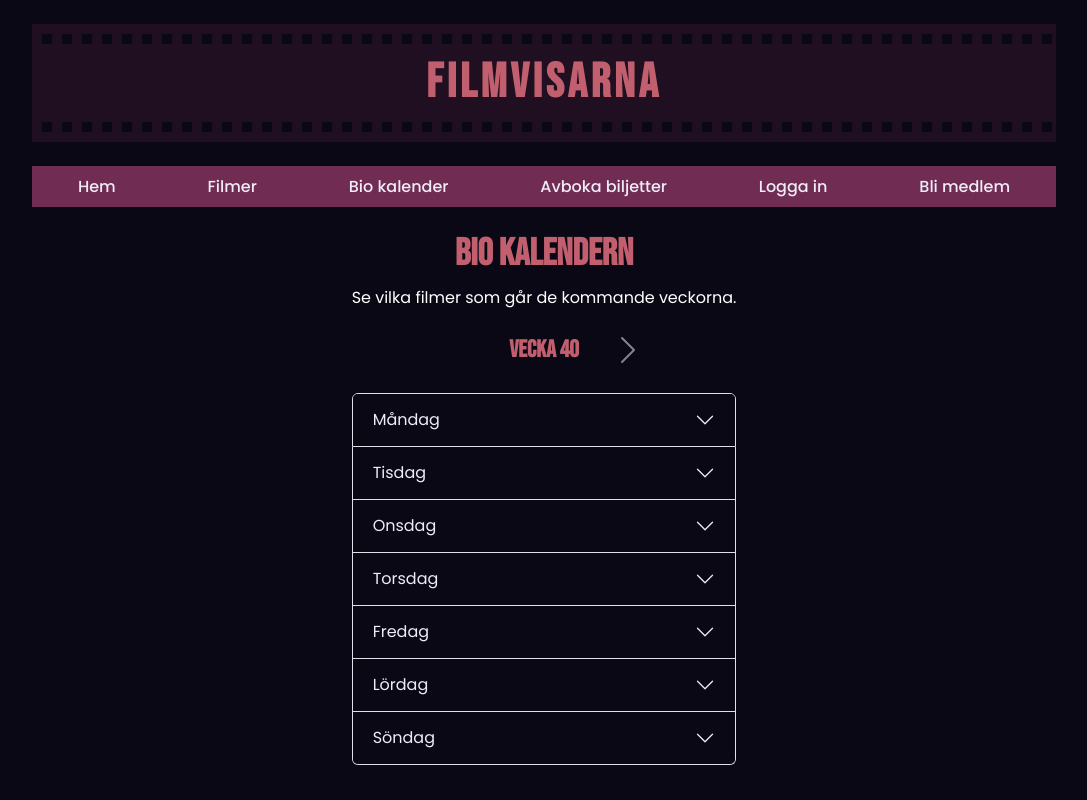
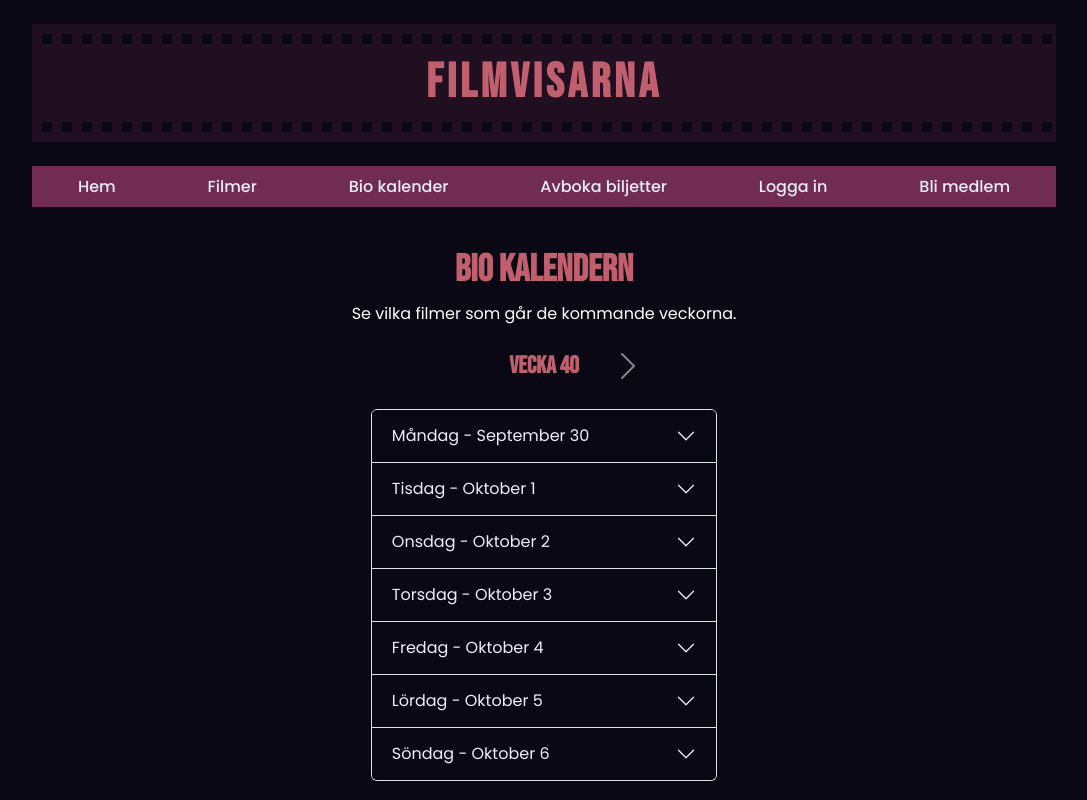
Before and after one commit to staraii/filmvisarna, a React (Vite) app in the folder frontend/: page /bio-kalender in a window 1280 px wide. Shown: the whole page, without its empty margins (96-1183 px from the left). Built offline with nearby package versions, Linux system fonts and the light colour scheme.

Commit message:
fixade så att man kan byta veckor på movie calendar

```diff
--- a/frontend/src/components/MovieCalendar/MovieCalendar.css
+++ b/frontend/src/components/MovieCalendar/MovieCalendar.css
@@ -1,5 +1,5 @@
 .Days {
-  width: 100%;
+  width: 90%;
   margin: 0 auto;
   margin-top: 20px;
 }
@@ -148,3 +148,7 @@
   font-size: 1.5rem;
   margin: 1rem 0rem 0rem 0rem;
 }
+
+.Movie-Text {
+  margin-top: 1rem;
+}
--- a/frontend/src/components/MovieCalendar/MovieCalendar.tsx
+++ b/frontend/src/components/MovieCalendar/MovieCalendar.tsx
@@ -1,3 +1,4 @@
+import { useState } from "react";
 import "./MovieCalendar.css";
 import Carousel from "react-bootstrap/Carousel";
 import Accordion from "react-bootstrap/Accordion";
@@ -8,6 +9,367 @@ import Sleepers from "../../../public/sleepers_poster.jpg";
 import Titanic from "../../../public/titanic_poster.jpg";
 
 function MovieCalendar() {
+  const [activeWeekIndex, setActiveWeekIndex] = useState(0); // State för att hålla koll på aktiv vecka
+
+  const weeks = [
+    { title: "Vecka 40", startDate: "2024-10-01" },
+    { title: "Vecka 41", startDate: "2024-10-08" },
+    { title: "Vecka 42", startDate: "2024-10-15" },
+    { title: "Vecka 43", startDate: "2024-10-22" },
+  ];
+
+  // Filmer för varje dag i varje vecka
+  const daysData = [
+    // Vecka 40
+    [
+      {
+        day: "Måndag - September 30",
+        movies: [
+          {
+            title: "Pippi Långstrump (1970)",
+            genre: "Barnlitteratur",
+            age: "8+",
+            time: "17:00",
+            poster: Pippi,
+          },
+        ],
+      },
+      {
+        day: "Tisdag - Oktober 1",
+        movies: [
+          {
+            title: "Titanic (1997)",
+            genre: "Romantik, Drama",
+            age: "15+",
+            time: "19:00",
+            poster: Titanic,
+          },
+        ],
+      },
+      {
+        day: "Onsdag - Oktober 2",
+        movies: [
+          {
+            title: "Sleepers (1996)",
+            genre: "Drama, Thriller",
+            age: "15+",
+            time: "22:00",
+            poster: Sleepers,
+          },
+        ],
+      },
+      {
+        day: "Torsdag - Oktober 3",
+        movies: [
+          {
+            title: "Titanic (1997)",
+            genre: "Romantik, Drama",
+            age: "15+",
+            time: "19:00",
+            poster: Titanic,
+          },
+        ],
+      },
+      {
+        day: "Fredag - Oktober 4",
+        movies: [
+          {
+            title: "Pippi Långstrump (1970)",
+            genre: "Barnlitteratur",
+            age: "8+",
+            time: "17:00",
+            poster: Pippi,
+          },
+        ],
+      },
+      {
+        day: "Lördag - Oktober 5",
+        movies: [
+          {
+            title: "Sleepers (1996)",
+            genre: "Drama, Thriller",
+            age: "15+",
+            time: "22:00",
+            poster: Sleepers,
+          },
+        ],
+      },
+      {
+        day: "Söndag - Oktober 6",
+        movies: [
+          {
+            title: "Titanic (1997)",
+            genre: "Romantik, Drama",
+            age: "15+",
+            time: "19:00",
+            poster: Titanic,
+          },
+        ],
+      },
+    ],
+    // Vecka 41
+    [
+      {
+        day: "Måndag - Oktober 7",
+        movies: [
+          {
+            title: "Titanic (1997)",
+            genre: "Romantik, Drama",
+            age: "15+",
+            time: "19:00",
+            poster: Titanic,
+          },
+        ],
+      },
+      {
+        day: "Tisdag - Oktober 8",
+        movies: [
+          {
+            title: "Sleepers (1996)",
+            genre: "Drama, Thriller",
+            age: "15+",
+            time: "22:00",
+            poster: Sleepers,
+          },
+        ],
+      },
+      {
+        day: "Onsdag - Oktober 9",
+        movies: [
+          {
+            title: "Pippi Långstrump (1970)",
+            genre: "Barnlitteratur",
+            age: "8+",
+            time: "17:00",
+            poster: Pippi,
+          },
+        ],
+      },
+      {
+        day: "Torsdag - Oktober 10",
+        movies: [
+          {
+            title: "Titanic (1997)",
+            genre: "Romantik, Drama",
+            age: "15+",
+            time: "19:00",
+            poster: Titanic,
+          },
+        ],
+      },
+      {
+        day: "Fredag - Oktober 11",
+        movies: [
+          {
+            title: "Sleepers (1996)",
+            genre: "Drama, Thriller",
+            age: "15+",
+            time: "22:00",
+            poster: Sleepers,
+          },
+        ],
+      },
+      {
+        day: "Lördag - Oktober 12",
+        movies: [
+          {
+            title: "Pippi Långstrump (1970)",
+            genre: "Barnlitteratur",
+            age: "8+",
+            time: "17:00",
+            poster: Pippi,
+          },
+        ],
+      },
+      {
+        day: "Söndag - Oktober 13",
+        movies: [
+          {
+            title: "Titanic (1997)",
+            genre: "Romantik, Drama",
+            age: "15+",
+            time: "19:00",
+            poster: Titanic,
+          },
+        ],
+      },
+    ],
+    // Vecka 42
+    [
+      {
+        day: "Måndag - Oktober 14",
+        movies: [
+          {
+            title: "Pippi Långstrump (1970)",
+            genre: "Barnlitteratur",
+            age: "8+",
+            time: "17:00",
+            poster: Pippi,
+          },
+        ],
+      },
+      {
+        day: "Tisdag - Oktober 15",
+        movies: [
+          {
+            title: "Sleepers (1996)",
+            genre: "Drama, Thriller",
+            age: "15+",
+            time: "22:00",
+            poster: Sleepers,
+          },
+        ],
+      },
+      {
+        day: "Onsdag - Oktober 16",
+        movies: [
+          {
+            title: "Titanic (1997)",
+            genre: "Romantik, Drama",
+            age: "15+",
+            time: "19:00",
+            poster: Titanic,
+          },
+        ],
+      },
+      {
+        day: "Torsdag - Oktober 17",
+        movies: [
+          {
+            title: "Pippi Långstrump (1970)",
+            genre: "Barnlitteratur",
+            age: "8+",
+            time: "17:00",
+            poster: Pippi,
+          },
+        ],
+      },
+      {
+        day: "Fredag - Oktober 18",
+        movies: [
+          {
+            title: "Sleepers (1996)",
+            genre: "Drama, Thriller",
+            age: "15+",
+            time: "22:00",
+            poster: Sleepers,
+          },
+        ],
+      },
+      {
+        day: "Lördag - Oktober 19",
+        movies: [
+          {
+            title: "Titanic (1997)",
+            genre: "Romantik, Drama",
+            age: "15+",
+            time: "19:00",
+            poster: Titanic,
+          },
+        ],
+      },
+      {
+        day: "Söndag - Oktober 20",
+        movies: [
+          {
+            title: "Pippi Långstrump (1970)",
+            genre: "Barnlitteratur",
+            age: "8+",
+            time: "17:00",
+            poster: Pippi,
+          },
+        ],
+      },
+    ],
+    // Vecka 43
+    [
+      {
+        day: "Måndag - Oktober 21",
+        movies: [
+          {
+            title: "Sleepers (1996)",
+            genre: "Drama, Thriller",
+            age: "15+",
+            time: "22:00",
+            poster: Sleepers,
+          },
+        ],
+      },
+      {
+        day: "Tisdag - Oktober 22",
+        movies: [
+          {
+            title: "Pippi Långstrump (1970)",
+            genre: "Barnlitteratur",
+            age: "8+",
+            time: "17:00",
+            poster: Pippi,
+          },
+        ],
+      },
+      {
+        day: "Onsdag - Oktober 23",
+        movies: [
+          {
+            title: "Titanic (1997)",
+            genre: "Romantik, Drama",
+            age: "15+",
+            time: "19:00",
+            poster: Titanic,
+          },
+        ],
+      },
+      {
+        day: "Torsdag - Oktober 24",
+        movies: [
+          {
+            title: "Sleepers (1996)",
+            genre: "Drama, Thriller",
+            age: "15+",
+            time: "22:00",
+            poster: Sleepers,
+          },
+        ],
+      },
+      {
+        day: "Fredag - Oktober 25",
+        movies: [
+          {
+            title: "Pippi Långstrump (1970)",
+            genre: "Barnlitteratur",
+            age: "8+",
+            time: "17:00",
+            poster: Pippi,
+          },
+        ],
+      },
+      {
+        day: "Lördag - Oktober 26",
+        movies: [
+          {
+            title: "Titanic (1997)",
+            genre: "Romantik, Drama",
+            age: "15+",
+            time: "19:00",
+            poster: Titanic,
+          },
+        ],
+      },
+      {
+        day: "Söndag - Oktober 27",
+        movies: [
+          {
+            title: "Sleepers (1996)",
+            genre: "Drama, Thriller",
+            age: "15+",
+            time: "22:00",
+            poster: Sleepers,
+          },
+        ],
+      },
+    ],
+  ];
+
   return (
     <section className="Movie-Calendar">
       <div className="Movie-Text">
@@ -15,50 +377,48 @@ function MovieCalendar() {
         <p>Se vilka filmer som går de kommande veckorna.</p>
       </div>
       <div className="Weeks">
-        <Carousel slide={false} indicators={false} interval={null} wrap={false}>
-          {["Vecka 40", "Vecka 41", "Vecka 42", "Vecka 43"].map(
-            (week, index) => (
+        <Carousel
+          slide={false}
+          indicators={false}
+          interval={null}
+          wrap={false}
+          activeIndex={activeWeekIndex}
+          onSelect={(selectedIndex) => setActiveWeekIndex(selectedIndex)}
+        >
+          {weeks.map((week, index) => (
             <Carousel.Item key={index}>
               <div className="carousel-text">
-                  <h3>{week}</h3>
+                <h3>{week.title}</h3>
               </div>
             </Carousel.Item>
-            )
-          )}
+          ))}
         </Carousel>
       </div>
       <div className="Days">
         <Accordion>
-          {[
-            "Måndag",
-            "Tisdag",
-            "Onsdag",
-            "Torsdag",
-            "Fredag",
-            "Lördag",
-            "Söndag",
-          ].map((day, index) => (
-            <Accordion.Item eventKey={index.toString()} key={index}>
-              <Accordion.Header>{day}</Accordion.Header>
+          {daysData[activeWeekIndex].map((dayData, dayIndex) => (
+            <Accordion.Item eventKey={dayIndex.toString()} key={dayIndex}>
+              <Accordion.Header>{dayData.day}</Accordion.Header>
               <Accordion.Body>
                 <div className="Poster-Container">
-                  <div className="Poster-Description">
+                  {dayData.movies.map((movie, index) => (
+                    <div className="Poster-Description" key={index}>
                       <Card style={{ width: "16rem" }}>
-                      <Card.Img variant="top" src={Pippi} />
+                        <Card.Img variant="top" src={movie.poster} />
                         <Card.Body>
-                        <Card.Title>Pippi Långstrump (1970)</Card.Title>
+                          <Card.Title>{movie.title}</Card.Title>
                           <div className="Genre-Age">
                             <Card.Text className="Genre">
-                            Barnlitteratur
+                              {movie.genre}
                             </Card.Text>
                             <Card.Text className="Age Age-8">
-                            <p>8+</p>
+                              <p>{movie.age}</p>
                             </Card.Text>
                           </div>
 
                           <div className="Time-Button-Container">
                             <Card.Text className="Movie-Time">
-                            <p>17:00</p>
+                              <p>{movie.time}</p>
                             </Card.Text>
                             <Button
                               className="Movie-Button"
@@ -71,63 +431,7 @@ function MovieCalendar() {
                         </Card.Body>
                       </Card>
                     </div>
-                  <div className="Poster-Description">
-                    <Card style={{ width: "16rem" }}>
-                      <Card.Img variant="top" src={Titanic} />
-                      <Card.Body>
-                        <Card.Title>Titanic (1997)</Card.Title>
-                        <div className="Genre-Age">
-                          <Card.Text className="Genre">
-                            Romantik, Drama
-                          </Card.Text>
-                          <Card.Text className="Age Age-15">
-                            <p>15+</p>
-                          </Card.Text>
-                        </div>
-                        <div className="Time-Button-Container">
-                          <Card.Text className="Movie-Time">
-                            <p>19:00</p>
-                          </Card.Text>
-                          <Button
-                            className="Movie-Button"
-                            variant="outline-primary"
-                            href="/boka"
-                          >
-                            Boka nu
-                          </Button>
-                        </div>
-                      </Card.Body>
-                    </Card>
-                  </div>
-                  <div className="Poster-Description">
-                    <Card style={{ width: "16rem" }}>
-                      <Card.Img variant="top" src={Sleepers} />
-                      <Card.Body>
-                        <Card.Title>Sleepers (1996)</Card.Title>
-                        <div className="Genre-Age">
-                          <Card.Text className="Genre">
-                            Drama, Thriller
-                          </Card.Text>
-                          <Card.Text className="Age Age-15">
-                            <p>15+</p>
-                          </Card.Text>
-                        </div>
-
-                        <div className="Time-Button-Container">
-                          <Card.Text className="Movie-Time">
-                            <p>22:00</p>
-                          </Card.Text>
-                          <Button
-                            className="Movie-Button"
-                            variant="outline-primary"
-                            href="/boka"
-                          >
-                            Boka nu
-                          </Button>
-                        </div>
-                      </Card.Body>
-                    </Card>
-                  </div>
+                  ))}
                 </div>
               </Accordion.Body>
             </Accordion.Item>
```
Lines whose indentation alone changed are shown as unchanged.
